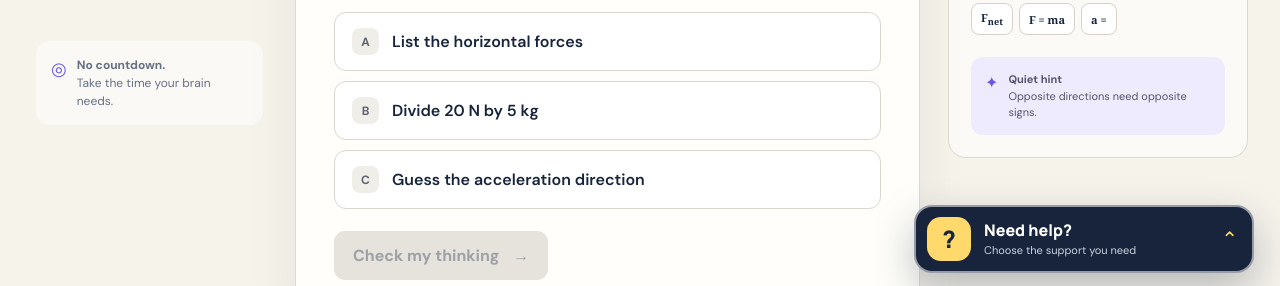
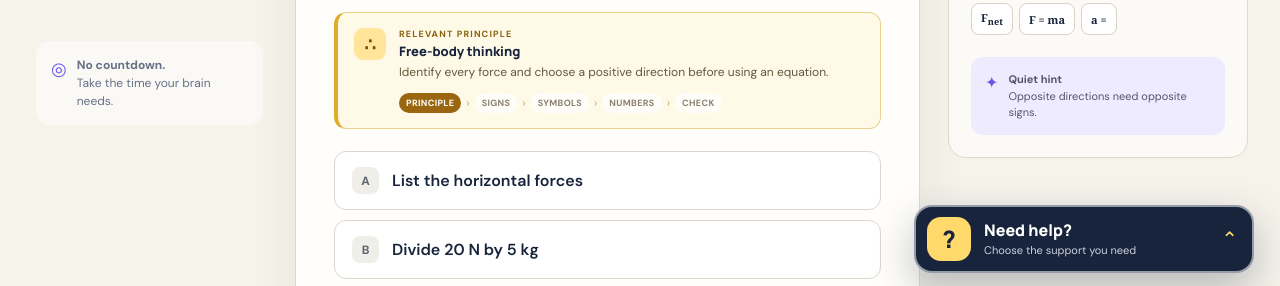
Before and after one commit to Thisisjustjay/focus-physics, a plain HTML site: page dist/index.html in a window 1280 px wide. Shown: the part 503-789 px from the top of the page. Drawn offline with Linux system fonts and the light colour scheme.

Commit message:
Update Site source

```diff
--- a/dist/app.js
+++ b/dist/app.js
@@ -2,6 +2,11 @@ const steps = [
   {
     title: "Before calculating, what should you do first?",
     context: "Choose one. You can change your mind.",
+    principle: {
+      title: "Free-body thinking",
+      text: "Identify every force and choose a positive direction before using an equation.",
+      phase: 0
+    },
     type: "choice",
     options: ["List the horizontal forces", "Divide 20 N by 5 kg", "Guess the acceleration direction"],
     correct: 0,
@@ -19,6 +24,11 @@ const steps = [
   {
     title: "What is the net horizontal force?",
     context: "Enter a number in newtons. Right is positive.",
+    principle: {
+      title: "Resultant force",
+      text: "Forces are vectors. Set right as positive, then combine forces using their directions—not just their sizes.",
+      phase: 1
+    },
     type: "input",
     placeholder: "Fnet = … N",
     correct: value => Math.abs(Number(value) - 15) < 0.001,
@@ -33,6 +43,11 @@ const steps = [
   {
     title: "Which model connects net force and acceleration?",
     context: "Pick the relationship that uses the crate’s mass.",
+    principle: {
+      title: "Newton’s second law",
+      text: "Acceleration depends on the resultant force and the object’s mass. Choose the model that connects all three.",
+      phase: 2
+    },
     type: "choice",
     options: ["Fnet = ma", "E = mc²", "p = mv"],
     correct: 0,
@@ -50,6 +65,11 @@ const steps = [
   {
     title: "Now find the acceleration.",
     context: "Enter a number in m/s². Your setup: 15 N = (5 kg)a.",
+    principle: {
+      title: "Rearrange before substituting",
+      text: "Isolate the unknown symbol first. Only then substitute values, keeping the units attached.",
+      phase: 3
+    },
     type: "input",
     placeholder: "a = … m/s²",
     correct: value => Math.abs(Number(value) - 3) < 0.001,
@@ -64,6 +84,11 @@ const steps = [
   {
     title: "Does 3 m/s² to the right make physical sense?",
     context: "Use the force diagram, not just the arithmetic.",
+    principle: {
+      title: "Check with physics",
+      text: "The acceleration direction must match the resultant force, and the units should reduce to m/s².",
+      phase: 4
+    },
     type: "choice",
     options: ["Yes — the larger force points right", "No — friction always stops motion", "No — acceleration must equal 20"],
     correct: 0,
@@ -92,6 +117,9 @@ const feedback = document.getElementById("feedback");
 const check = document.getElementById("checkButton");
 const stepEyebrow = document.getElementById("stepEyebrow");
 const progressDots = document.getElementById("progressDots");
+const principleTitle = document.getElementById("principleTitle");
+const principleText = document.getElementById("principleText");
+const thinkingPhases = [...document.querySelectorAll("#thinkingSequence span")];
 const scratchpad = document.getElementById("scratchpad");
 const savedState = document.getElementById("savedState");
 const pauseDialog = document.getElementById("pauseDialog");
@@ -102,6 +130,9 @@ function renderStep() {
   passed = false;
   title.textContent = step.title;
   context.textContent = step.context;
+  principleTitle.textContent = step.principle.title;
+  principleText.textContent = step.principle.text;
+  thinkingPhases.forEach((phase, index) => phase.classList.toggle("active", index === step.principle.phase));
   stepEyebrow.textContent = `STEP ${currentStep + 1} OF ${steps.length}`;
   feedback.hidden = true;
   feedback.className = "feedback";
--- a/dist/index.html
+++ b/dist/index.html
@@ -79,6 +79,17 @@
           <span class="mission-kicker">YOUR ONE MOVE</span>
           <h2 id="missionTitle">Before calculating, what should you do first?</h2>
           <p class="mission-context" id="missionContext">Choose one. You can change your mind.</p>
+          <aside class="principle-card" aria-labelledby="principleLabel">
+            <span class="principle-icon" aria-hidden="true">∴</span>
+            <div class="principle-copy">
+              <p id="principleLabel">RELEVANT PRINCIPLE</p>
+              <strong id="principleTitle">Free-body thinking</strong>
+              <span id="principleText">Identify every force and choose a positive direction before using an equation.</span>
+              <div class="thinking-sequence" id="thinkingSequence" aria-label="GCSE problem-solving sequence">
+                <span>Principle</span><i>›</i><span>Signs</span><i>›</i><span>Symbols</span><i>›</i><span>Numbers</span><i>›</i><span>Check</span>
+              </div>
+            </div>
+          </aside>
           <div id="answerArea" class="answer-area"></div>
           <div class="feedback" id="feedback" role="status" hidden></div>
           <button class="primary-button" id="checkButton" type="button" disabled>Check my thinking <span aria-hidden="true">→</span></button>
--- a/dist/styles.css
+++ b/dist/styles.css
@@ -198,6 +198,57 @@ button { color: inherit; }
   letter-spacing: -.025em;
 }
 .mission-context { margin: 0 0 24px; font-size: 14px; }
+.principle-card {
+  display: flex;
+  align-items: flex-start;
+  gap: 13px;
+  margin: 0 0 22px;
+  padding: 15px 16px;
+  border: 1px solid #ead18e;
+  border-left: 4px solid #e1ac28;
+  border-radius: 12px;
+  background: #fff9e8;
+}
+.principle-icon {
+  width: 32px;
+  height: 32px;
+  display: grid;
+  place-items: center;
+  flex: 0 0 auto;
+  border-radius: 9px;
+  color: #714d09;
+  background: #ffe49a;
+  font: 800 18px/1 Georgia, serif;
+}
+.principle-copy { min-width: 0; display: grid; gap: 3px; }
+.principle-copy > p {
+  margin: 0;
+  color: #8a610e;
+  font-size: 9px;
+  font-weight: 800;
+  letter-spacing: .13em;
+}
+.principle-copy > strong { font: 800 13px/1.35 "Manrope", sans-serif; }
+.principle-copy > span { color: #62583e; font-size: 12px; line-height: 1.48; }
+.thinking-sequence {
+  margin-top: 9px;
+  display: flex;
+  align-items: center;
+  flex-wrap: wrap;
+  gap: 5px;
+}
+.thinking-sequence span {
+  padding: 4px 7px;
+  border-radius: 999px;
+  color: #8b8170;
+  background: rgba(255,255,255,.7);
+  font-size: 9px;
+  font-weight: 800;
+  text-transform: uppercase;
+  letter-spacing: .04em;
+}
+.thinking-sequence span.active { color: white; background: #9a6710; }
+.thinking-sequence i { color: #bfa96e; font-style: normal; font-size: 12px; }
 .answer-area { display: grid; gap: 10px; }
 .option {
   display: flex;
```
Also changed, not shown: 1 other file.
